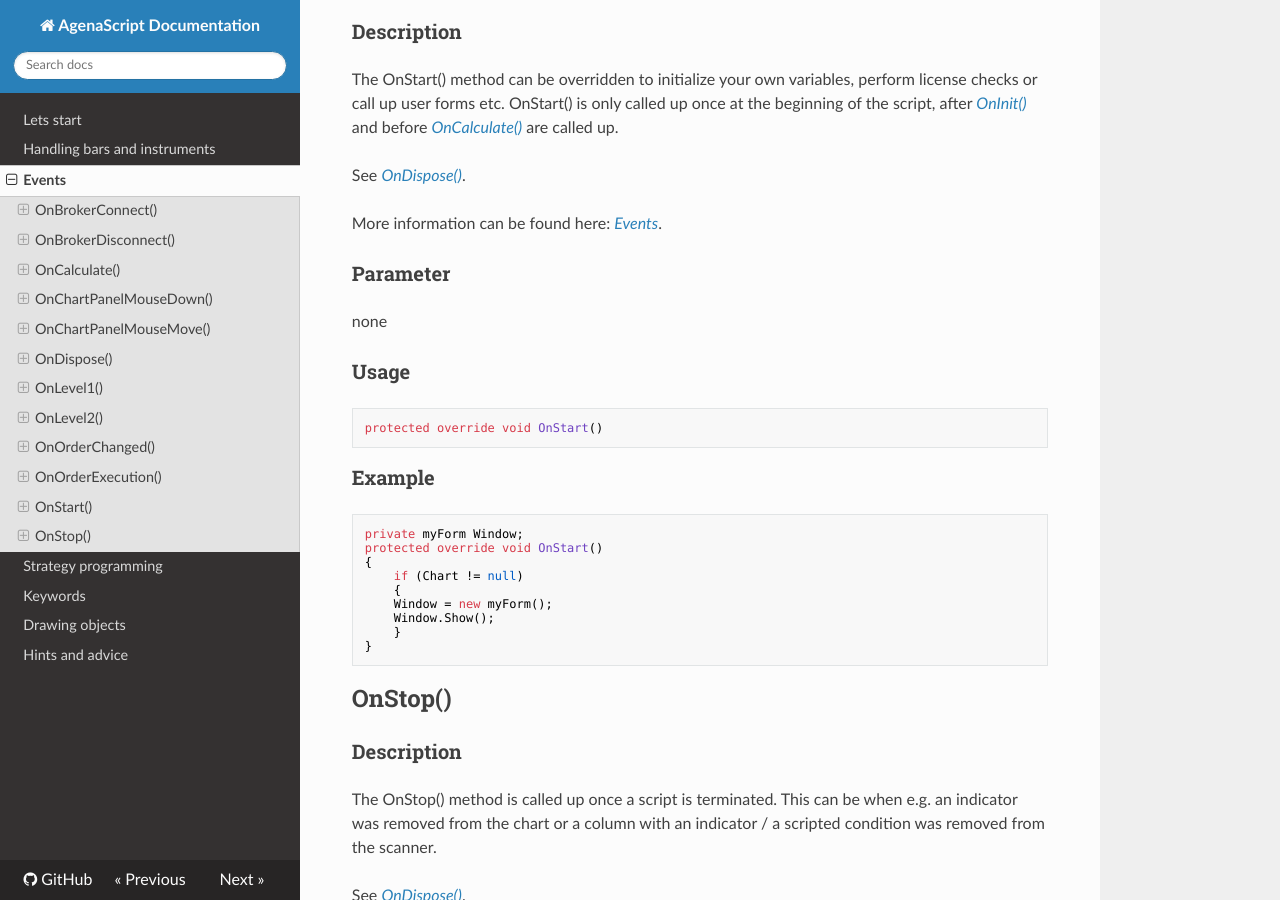
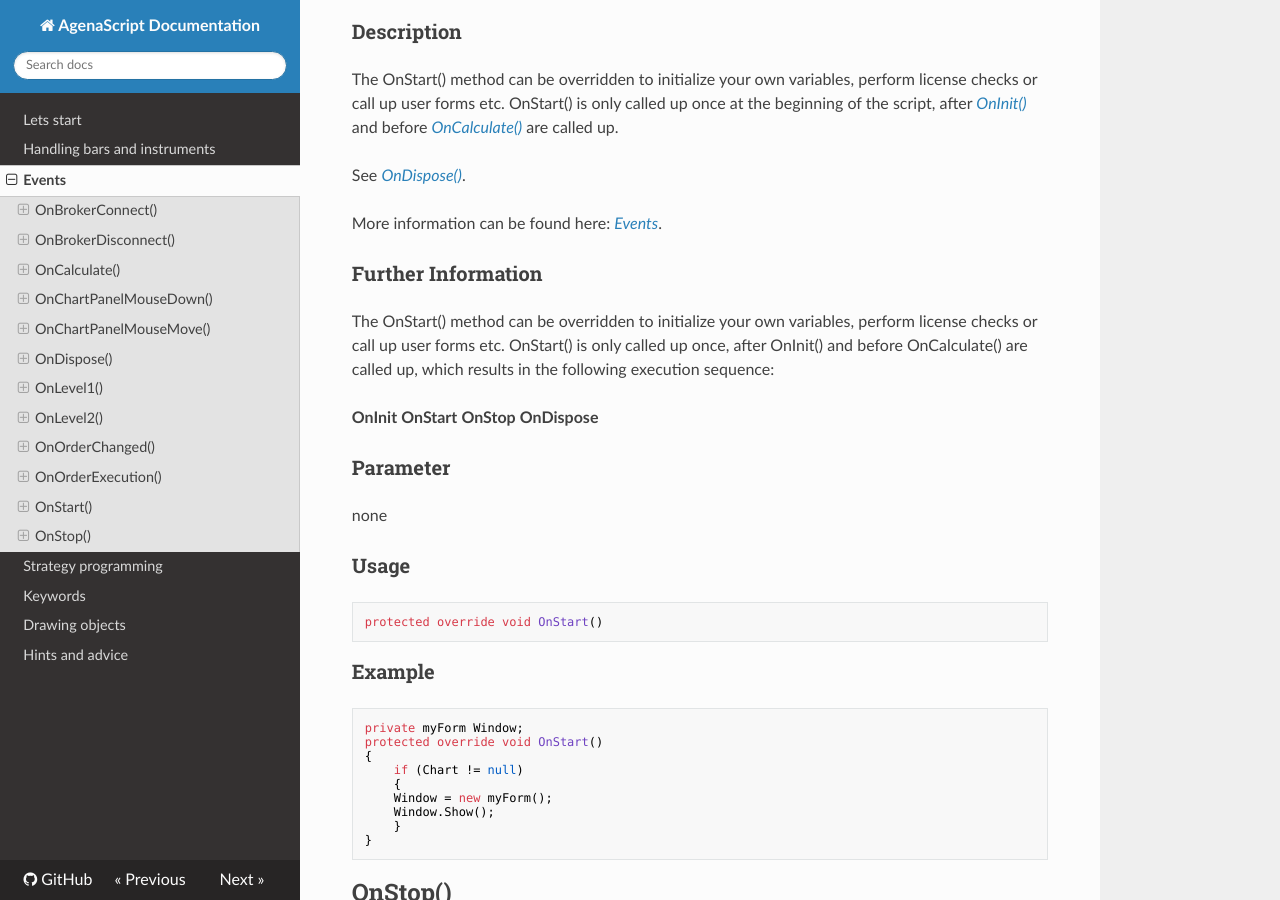
Before and after one commit to AgenaTrader/AgenaScript-documentation, an MkDocs documentation site: the page built from sources/events.md, in a window 1280 px wide and 900 px high, scrolled down 8982 px. Built offline with MkDocs 1.6.1, drawn with Linux system fonts in a browser that asks for light colours; nearby versions of some CDN libraries.

Commit message:
additional info about OnStart

```diff
--- a/sources/events.md
+++ b/sources/events.md
@@ -409,6 +409,14 @@ See [*OnDispose()*](#ondispose).
 
 More information can be found here: [*Events*](#events).
 
+### Further Information
+The OnStart() method can be overridden to initialize your own variables, perform license checks or call up user forms etc. OnStart() is only called up once, after OnInit() and before OnCalculate() are called up, which results in the following execution sequence:
+
+**OnInit**
+**OnStart**
+**OnStop**
+**OnDispose**
+
 ### Parameter
 none
 
```
